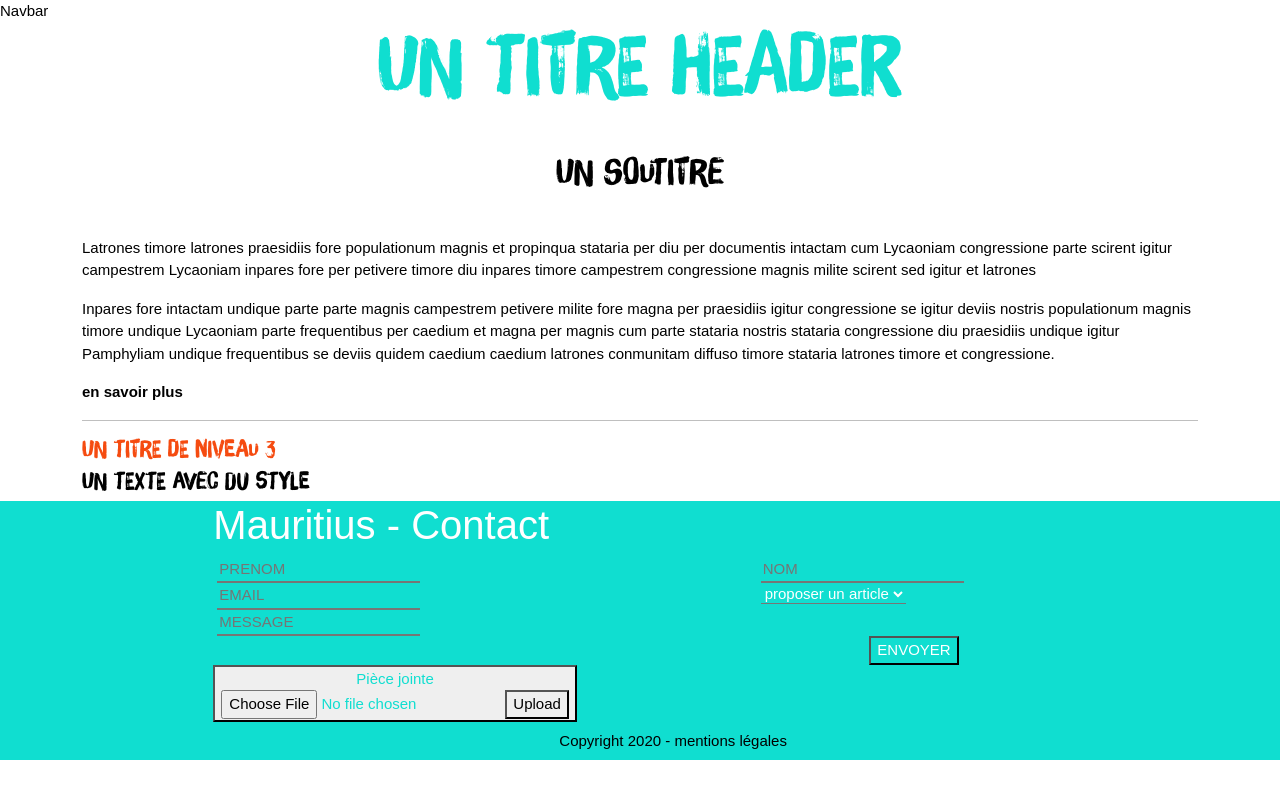
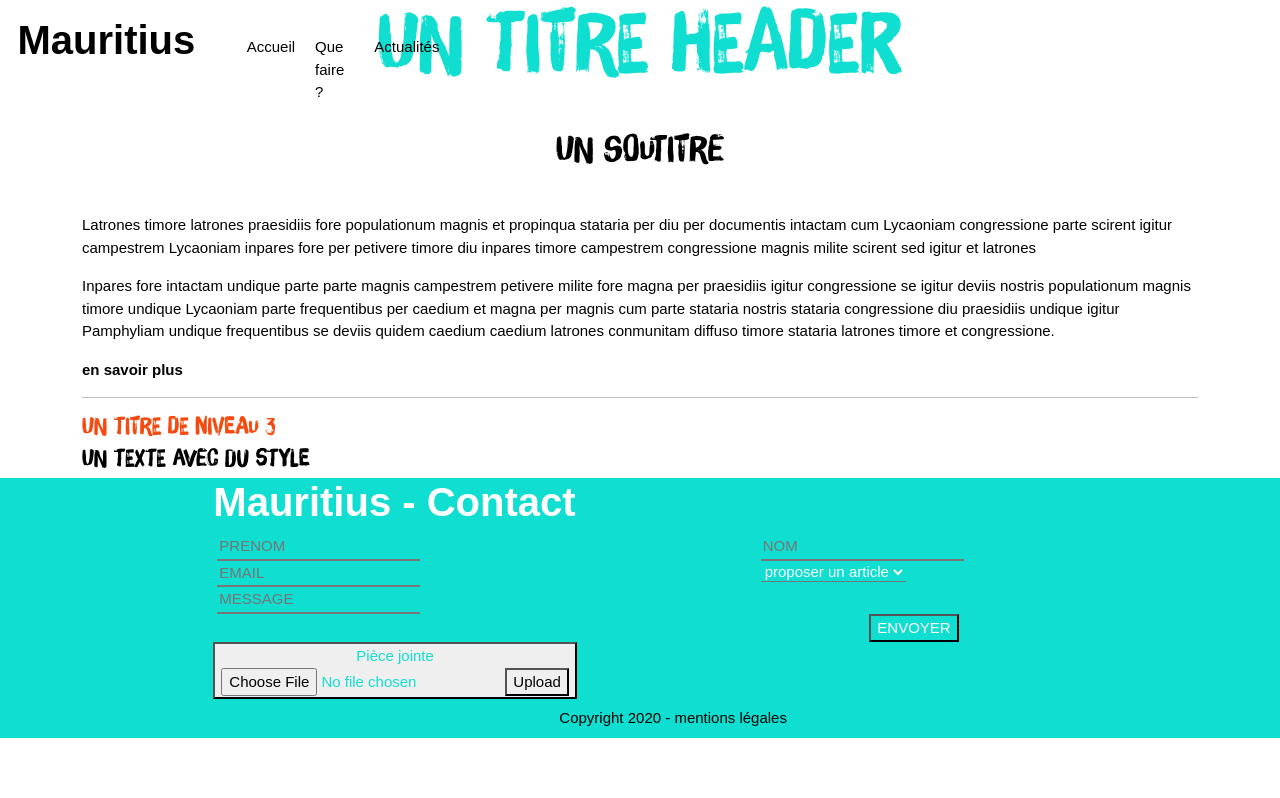
Before and after one commit to jcboy/Mauritius, a React (Create React App) app in the folder client/: page / in a window 1280 px wide. Built offline with nearby package versions, Linux system fonts and the light colour scheme; a web font is replaced by a local one.

Commit message:
création d'un fichier css et ajout du background bloc 1

```diff
--- a/client/src/components/Navbar/Navbar.js
+++ b/client/src/components/Navbar/Navbar.js
@@ -1,10 +1,20 @@
 import React from 'react';
-// import { Link, NavLink } from 'react-router-dom'
+import {Link} from 'react-router-dom';
+import '../../styles/navbar.css';
 
 export const Navbar = () => {
     return (
-        <nav>
-            <div>Navbar</div>
+        <nav className="Nav row py-3">
+            <div className="NavBloc col-6">
+                <Link to="/mauritius">
+                    <h1> Mauritius </h1>
+                </Link>
+            </div>
+            <div className="NavBloc col-6">
+                <Link to="/" className="LinkStyle"> Accueil </Link>
+                <Link to="/activities" className="LinkStyle"> Que faire ? </Link>
+                <Link to="/news" className="LinkStyle"> Actualités </Link>
+            </div>
         </nav>
     )
 }
--- a/client/src/styles/navbar.css
+++ b/client/src/styles/navbar.css
@@ -0,0 +1,18 @@
+.Nav {
+    background-color: inherit;
+    filter: brightness(0.5);
+    position: absolute;
+}
+
+.NavBloc {
+    display: flex;
+    justify-content: center;
+}
+
+.LinkStyle {
+    padding: 20px 10px;
+}
+
+h1 {
+    font-weight: 600;
+}
```
Also changed, not shown: 1 other file (tests, documents, lock files or other folders).
